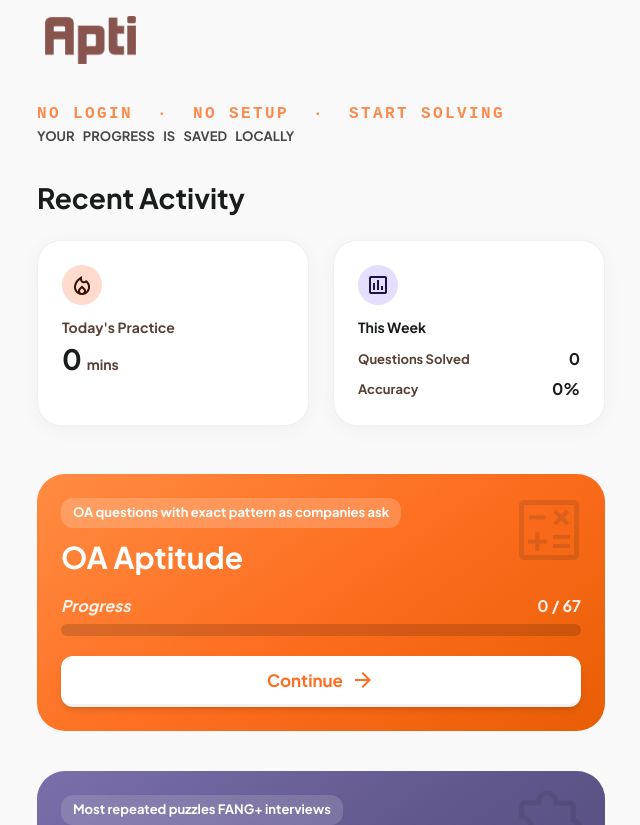
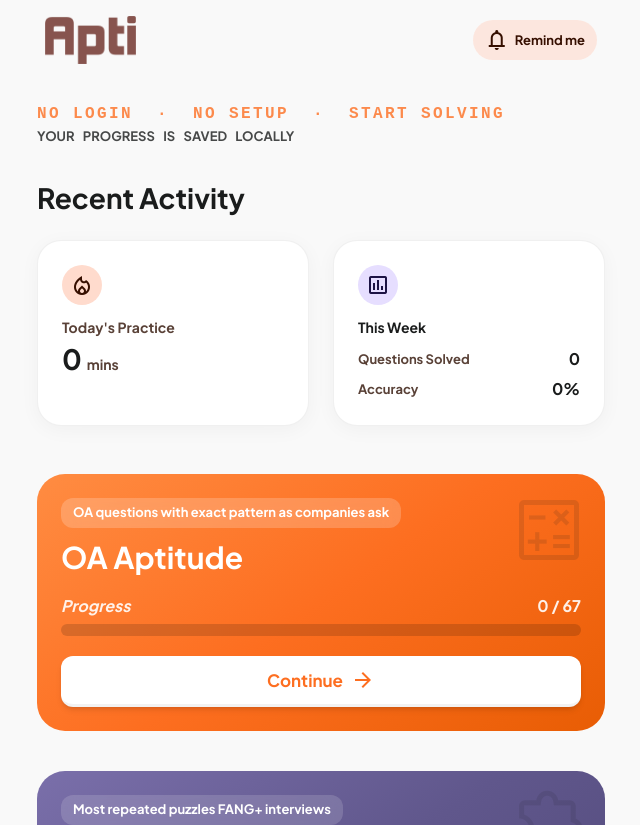
Before and after one commit to shridjha/Apti, a React (Vite) app: page / in a window 1280 px wide. Shown: the top 825 px of the page, without its empty margins (319-959 px from the left). Built offline with nearby package versions, Linux system fonts and the light colour scheme.

Commit message:
remind me button

```diff
--- a/src/app/Home.jsx
+++ b/src/app/Home.jsx
@@ -1,4 +1,4 @@
-import React, { useEffect } from 'react';
+import React, { useEffect, useState } from 'react';
 import { Link } from 'react-router-dom';
 import aptitudeData from '../data/aptitude.json';
 import puzzlesData from '../data/puzzles.json';
@@ -12,7 +12,11 @@
     getWeeklyStats,
     streaks,
     lastActive,
+    notificationAccepted,
+    acceptNotification,
   } = useProgressStore();
+
+  const [notifLoading, setNotifLoading] = useState(false);
 
   const todayPractice = getTodayPracticeMinutes();
   const todayMins = todayPractice.minutes;
@@ -61,12 +65,51 @@
       {/* Mobile Container */}
       <main className="w-full max-w-[600px] pb-12">
         {/* TopAppBar */}
-        <header className="bg-background sticky top-0 z-40 flex items-center justify-start px-4 sm:px-6 py-4">
+        <header className="bg-background sticky top-0 z-40 flex items-center justify-between px-4 sm:px-6 py-4">
           <img
             src="/logo.png"
             alt="Apti"
             className="h-10 sm:h-12 w-auto object-contain"
           />
+          {!notificationAccepted && (
+            <button
+              onClick={async () => {
+                setNotifLoading(true);
+                posthog.capture('notification_home_clicked');
+                const currentPermission = typeof Notification !== 'undefined' ? Notification.permission : 'default';
+                if (currentPermission === 'granted') {
+                  acceptNotification();
+                  try {
+                    if (window.OneSignalDeferred) {
+                      window.OneSignalDeferred.push(async (OneSignal) => {
+                        await OneSignal.Notifications.requestPermission();
+                      });
+                    }
+                  } catch (e) { /* ignore */ }
+                } else if (currentPermission === 'default') {
+                  try {
+                    if (window.OneSignalDeferred) {
+                      window.OneSignalDeferred.push(async (OneSignal) => {
+                        await OneSignal.Notifications.requestPermission();
+                        if (Notification.permission === 'granted') {
+                          acceptNotification();
+                        }
+                      });
+                    } else {
+                      const result = await Notification.requestPermission();
+                      if (result === 'granted') acceptNotification();
+                    }
+                  } catch (e) { /* ignore */ }
+                }
+                setNotifLoading(false);
+              }}
+              className="flex items-center gap-1.5 px-3 py-2 rounded-full bg-primary-fixed/60 hover:bg-primary-fixed active:scale-95 transition-all text-on-primary-fixed"
+              title="Enable daily reminders"
+            >
+              <span className="material-symbols-outlined text-[20px]">notifications</span>
+              <span className="font-label-md text-[12px] sm:text-[13px] font-semibold">Remind me</span>
+            </button>
+          )}
         </header>
         <div className="px-4 sm:px-margin-mobile pt-sm pb-xl">
           {/* Greeting Section */}
```
